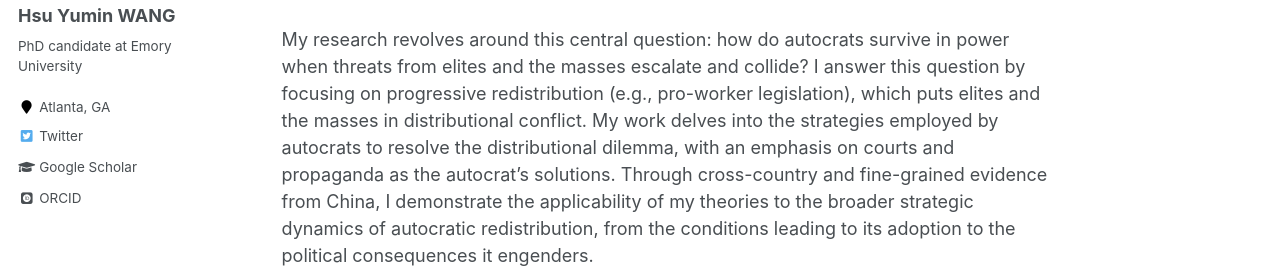
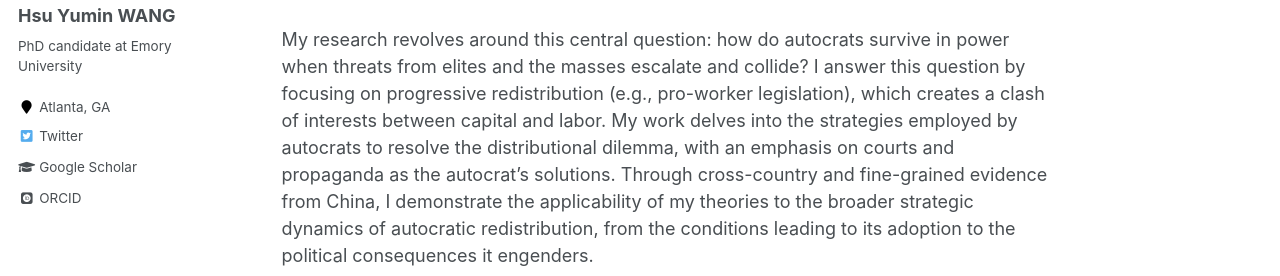
Before and after one commit to hsuyumin/hsuyumin.github.io, a Jekyll site: the page built from _pages/about.md, in a window 1280 px wide and 1114 px high. Shown: the part 293-569 px from the top of the window. Built offline with Jekyll 4.4.1, drawn with Linux system fonts in a browser that asks for light colours; some web fonts are replaced.

Commit message:
Update about.md

```diff
--- a/_pages/about.md
+++ b/_pages/about.md
@@ -10,7 +10,7 @@ redirect_from:
 
 I am a Ph.D. candidate in the [Department of Political Science at Emory University](http://polisci.emory.edu/home/) and a pre-doctoral fellow with the Democracy Program at the Carter Center. My research lies at the intersection of political economy, institutions, and behavior, with a substantive focus on redistribution, courts, and propaganda in authoritarian regimes. Geographically, my work concentrates on China, Taiwan, and the United States.
 
-My research revolves around this central question: how do autocrats survive in power when threats from elites and the masses escalate and collide?  I answer this question by focusing on progressive redistribution (e.g., pro-worker legislation), which puts elites and the masses in distributional conflict. My work delves into the strategies employed by autocrats to resolve the distributional dilemma, with an emphasis on courts and propaganda as the autocrat's solutions. Through cross-country and fine-grained evidence from China, I demonstrate the applicability of my theories to the broader strategic dynamics of autocratic redistribution, from the conditions leading to its adoption to the political consequences it engenders.
+My research revolves around this central question: how do autocrats survive in power when threats from elites and the masses escalate and collide?  I answer this question by focusing on progressive redistribution (e.g., pro-worker legislation), which creates a clash of interests between capital and labor. My work delves into the strategies employed by autocrats to resolve the distributional dilemma, with an emphasis on courts and propaganda as the autocrat's solutions. Through cross-country and fine-grained evidence from China, I demonstrate the applicability of my theories to the broader strategic dynamics of autocratic redistribution, from the conditions leading to its adoption to the political consequences it engenders.
 
 In a related, secondary agenda, I have conducted and developed policy-relevant research projects on the domestic politics of Taiwan, a case of growing significance with profound implications for regional security amid the rise of China. My work has been published by _Comparative Politics_, _Comparative Political Studies_, and _Political Behavior_ and invited to revise and resubmit by the _Journal of Politics_.
 
```
